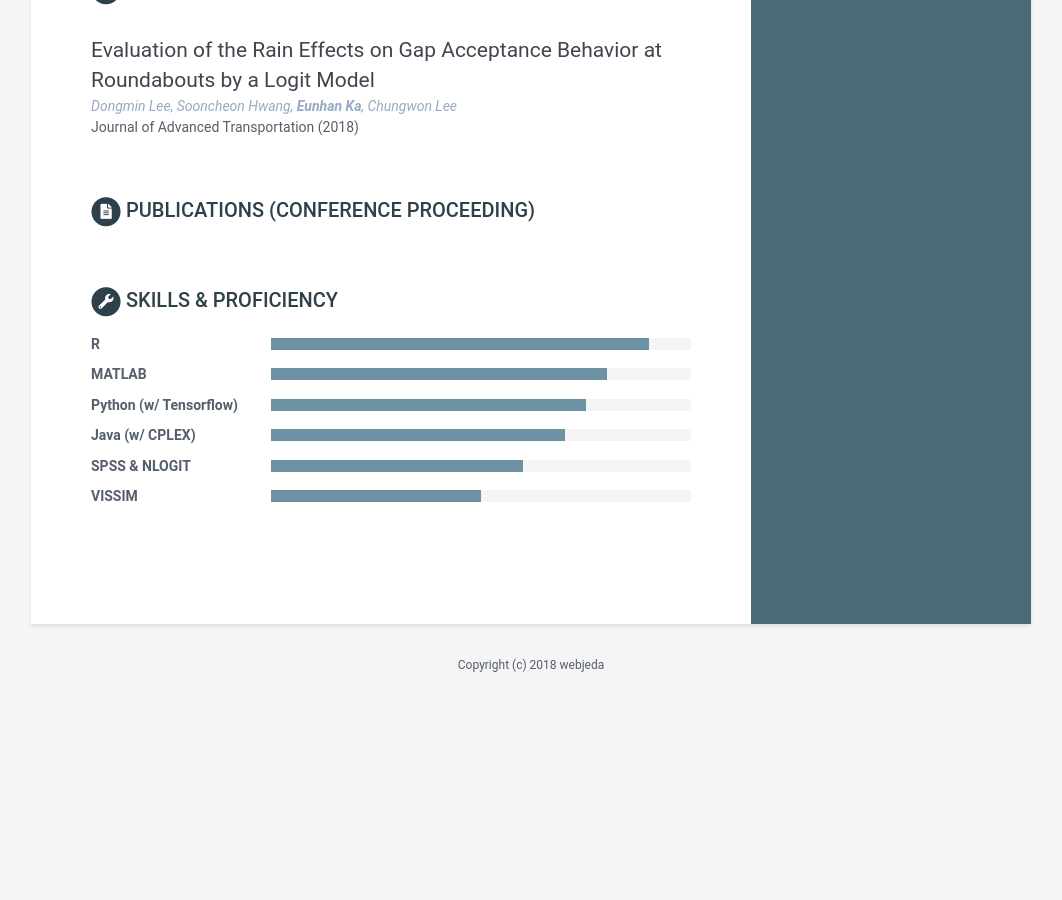
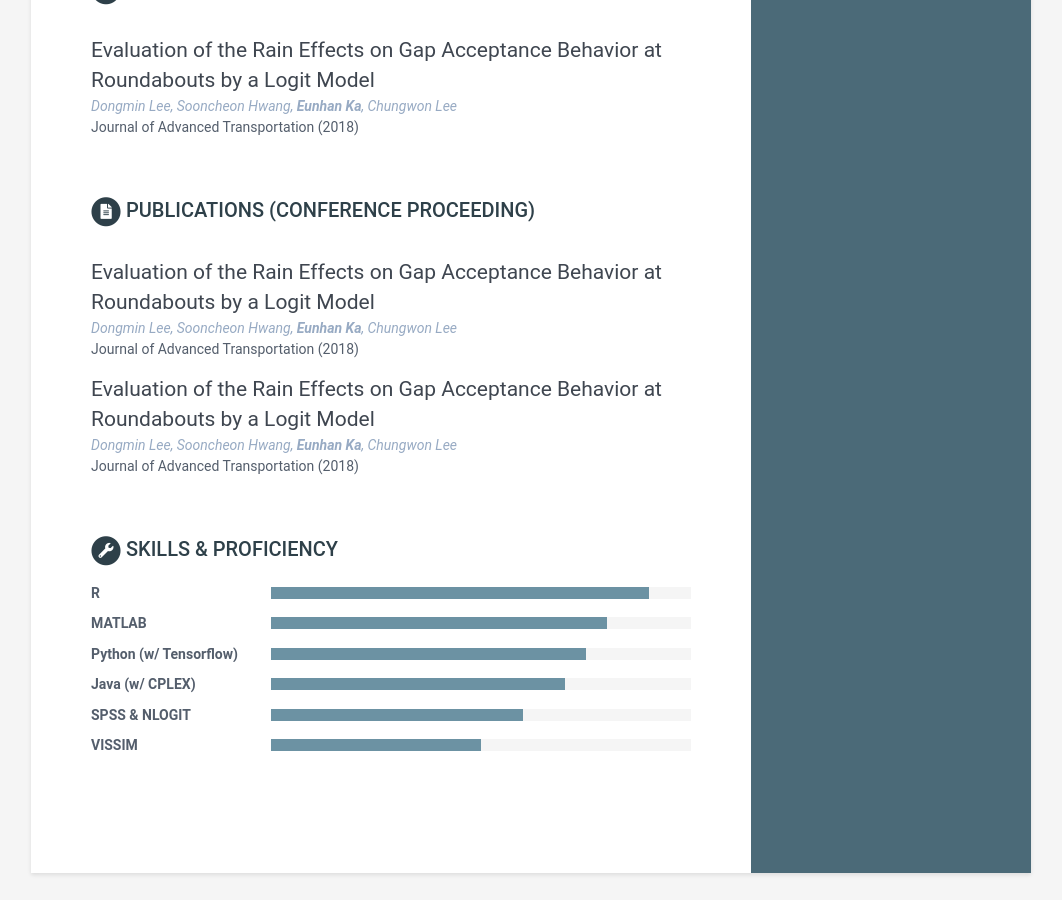
Before and after one commit to eunhanka/eunhanka.github.io, a Jekyll site: the page built from index.html, in a window 1280 px wide and 900 px high, scrolled down 2600 px. Shown: the whole window, without its empty margins (109-1171 px from the left). Built offline with Jekyll 4.4.1, drawn with Linux system fonts in a browser that asks for light colours; before the commit the page ends 3305 px from its top, so only the background shows below that.

Commit message:
Update data.yml

```diff
--- a/_data/data.yml
+++ b/_data/data.yml
@@ -150,6 +150,14 @@ con_publications:
     title: Publications (Conference Proceeding)
     intro: |
 
+    papers:
+      - title: Evaluation of the Rain Effects on Gap Acceptance Behavior at Roundabouts by a Logit Model
+        authors: Dongmin Lee, Sooncheon Hwang, <b>Eunhan Ka</b>, Chungwon Lee
+        conference: Journal of Advanced Transportation (2018)
+
+      - title: Evaluation of the Rain Effects on Gap Acceptance Behavior at Roundabouts by a Logit Model
+        authors: Dongmin Lee, Sooncheon Hwang, <b>Eunhan Ka</b>, Chungwon Lee
+        conference: Journal of Advanced Transportation (2018)
 
 skills:
     title: Skills &amp; Proficiency
```
